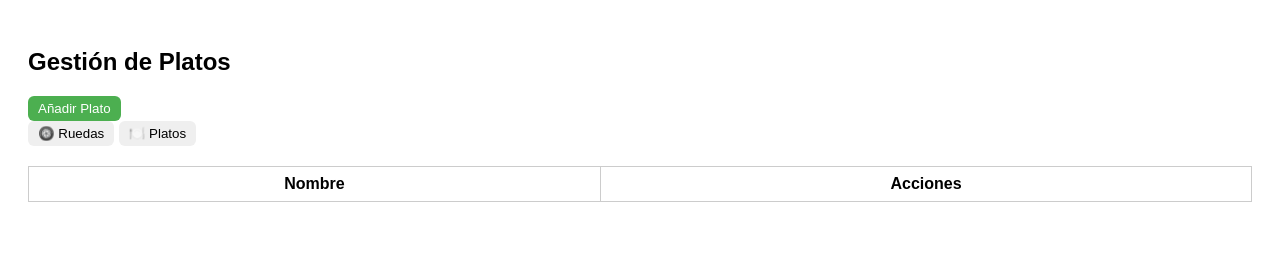
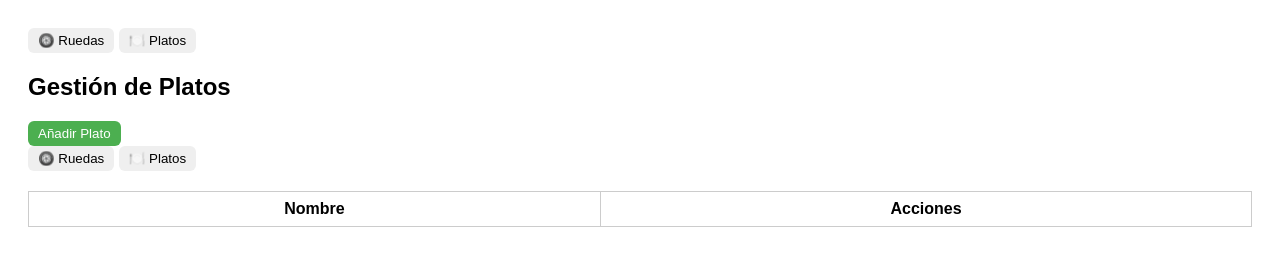
Before and after one commit to Metla-85/Buffet, a plain HTML site: page platos.html in a window 1280 px wide. Drawn offline with Linux system fonts and the light colour scheme.

Commit message:
Update platos.html

```diff
--- a/platos.html
+++ b/platos.html
@@ -31,7 +31,13 @@ button {
 </head>
 
 <body>
-<h2>Gestión de Platos</h2>
+<!-- 🔥 MENÚ LATERAL FUNCIONANDO EN TODA LA PÁGINA -->
+<div id="sidebar">
+  <button id="btnRuedas">🛞 Ruedas</button>
+  <button id="btnPlatos">🍽️ Platos</button>
+</div>
+
+  <h2>Gestión de Platos</h2>
 <button class="btn-add" id="addPlato">Añadir Plato</button>
 <div id="sidebar">
   <button id="btnRuedas">🛞 Ruedas</button>
```
